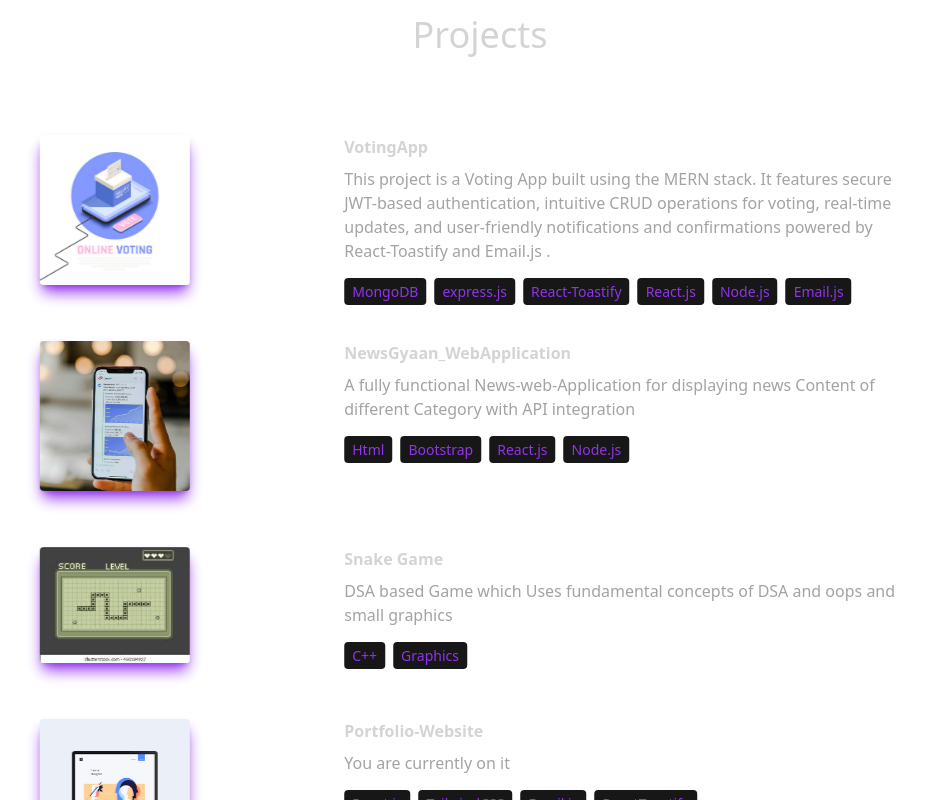
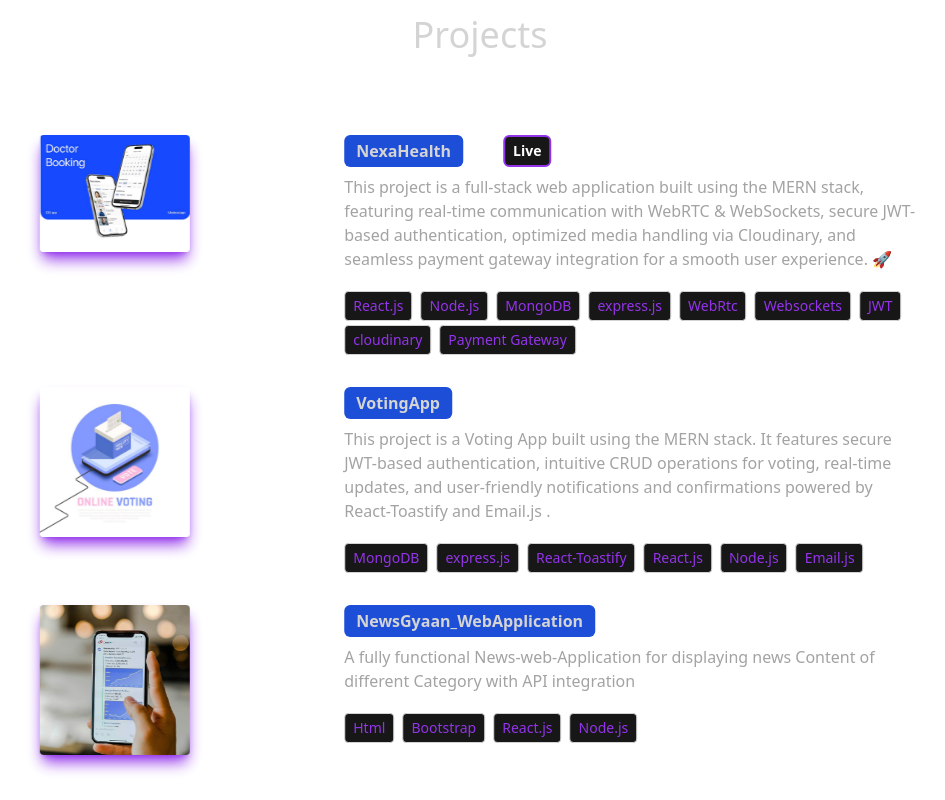
Before and after one commit to ShidoAKV/Portfolio, a React (Create React App) app: page / in a window 1280 px wide. Shown: the part 2300-3100 px from the top of the page, without its empty margins (160-1105 px from the left). Built offline with nearby package versions, Linux system fonts and the light colour scheme.

Commit message:
added latest project

```diff
--- a/src/components/Project.js
+++ b/src/components/Project.js
@@ -5,26 +5,46 @@ function Project() {
   return (
     <div className=' border-neutral-900 pb-4'>
       <motion.h2
-    whileInView={{opacity:1,y:0}} initial={{opacity:0,y:-100}} transition={{duration:0.5}}
+        whileInView={{ opacity: 1, y: 0 }} initial={{ opacity: 0, y: -100 }} transition={{ duration: 0.5 }}
         className='my-20 text-center text-4xl'>
         Projects
       </motion.h2>
       <div>
-        {PROJECTS.map((project,index)=>(
-          <div key={index} className='mb-8  flex flex-wrap lg:justify-center'>
-            <motion.div  whileInView={{opacity:1,x:0}} initial={{opacity:0,x:-100}} transition={{duration:1}}
+        {PROJECTS.map((project, index) => (
+          <div key={index} className='mb-8 flex flex-wrap lg:justify-center'>
+            <motion.div whileInView={{ opacity: 1, x: 0 }} initial={{ opacity: 0, x: -100 }} transition={{ duration: 1 }}
               className='w-full lg:w-1/4'
             >
-         <img src={project.image} alt={project.title} width={150} height={150} onClick={() => window.open(project.location)} style={{cursor:'pointer'}}className='mb-6 rounded shadow-purple-600 shadow-lg   hover:scale-[104%] transition all ease out 0.3  ' />
+              <img src={project.image} alt={project.title} width={150} height={150} onClick={() => window.open(project.location)} style={{ cursor: 'pointer' }} className='mb-6 rounded shadow-purple-600 shadow-lg   hover:scale-[104%] transition all ease out 0.3  ' />
             </motion.div>
 
-          <motion.div whileInView={{opacity:1,x:0}} initial={{opacity:0,x:100}} transition={{duration:1}}
-           className='w-full max-w-xl lg:w-3/4'>
-            <h6  className='mb-2 font-semibold' onClick={() => window.open(project.location)} style={{cursor:'pointer'}}> {project.title}</h6>
+            <motion.div whileInView={{ opacity: 1, x: 0 }} initial={{ opacity: 0, x: 100 }} transition={{ duration: 1 }}
+              className='w-full max-w-xl lg:w-3/4 '>
+              <div className='flex gap-10'>
+                <h6 className='mb-2 px-3 py-1 rounded-md bg-blue-700 b text-neutral-300 font-semibold' onClick={() => window.open(project.location)} style={{ cursor: 'pointer' }}> {project.title}</h6>
+                {
+                  (project.title === 'NexaHealth') && <div className='mb-2  border-2 cursor-pointer border-purple-600 rounded-md text-white font-semibold bg-neutral-900 px-2 py-1  text-sm  '
+                    onClick={() => window.open('https://nexahealth.onrender.com')}
+                  >Live</div>
+                }
+
+              </div>
+
                <p className='mb-4 text-neutral-400 '>{project.description}</p>
-            {project.technologies.map((tech,index)=>(
-               <span key={index} className='mr-2 rounded bg-neutral-900 px-2 py-1  text-sm font-medium text-purple-600'>{tech}</span>
+
+
+              <div className=" flex flex-wrap overflow-hidden">
+                {project.technologies.map((tech, index) => (
+                  <span
+                    key={index}
+                    className="mr-2 mt-1 border-neutral-300 border-[1.5px] rounded bg-neutral-900 px-2 py-1 text-sm font-medium text-purple-600"
+                  >
+                    {tech}
+                  </span>
                 ))}
+              </div>
+
+
             </motion.div>
           </div>
 
--- a/src/components/constants.js
+++ b/src/components/constants.js
@@ -1,7 +1,9 @@
-import snakegame from "./snakegame.jpeg"
+import snakegame from "./snakegame.jpeg";
 import project2 from "./project-2.jpg";
-import portfolio from './portfolio.png'
-import votingApp from './VotingApp_img.jpg'
+import portfolio from './portfolio.png';
+import votingApp from './VotingApp_img.jpg';
+import NexaHealth from './NexaHealth.jpg'
+
 
 export const HERO_CONTENT = `I am a passionate  developer and Coder with a knack for crafting robust and scalable web applications.
 I have honed my skills in front-end technologies like Reactjs,Html,tailwindcss,and as well as in Programming languages like c++,javascript.
@@ -10,6 +12,14 @@ I have honed my skills in front-end technologies like Reactjs,Html,tailwindcss,a
 export const ABOUT_TEXT = `I am a dedicated and versatile  Programmer with a passion for creating efficient and user-friendly web applications.I am good at some Technologies like Reactjs, tailwindCSS,Html,CSS and good command on programming language like C++,javascript My journey in development and programming began with a deep curiosity for how things work, and it has evolved into a career where I continuously strive to learn and adapt to new challenges.Outside of coding, I enjoy staying active, exploring new technologies.`;
 
 export const PROJECTS = [
+  {
+    title: "NexaHealth",
+    image:NexaHealth,
+    description:
+      "This project is a full-stack web application built using the MERN stack, featuring real-time communication with WebRTC & WebSockets, secure JWT-based authentication, optimized media handling via Cloudinary, and seamless payment gateway integration for a smooth user experience. 🚀",
+    technologies: ["React.js", "Node.js","MongoDB", "express.js","WebRtc","Websockets","JWT","cloudinary","Payment Gateway"],
+    location:["https://github.com/ShidoAKV/NexaHealth"],
+  },
   {
     title: "VotingApp",
     image: votingApp,
```
Also changed, not shown: src/components/NexaHealth.jpg (added). Lines whose indentation alone changed are shown as unchanged.
